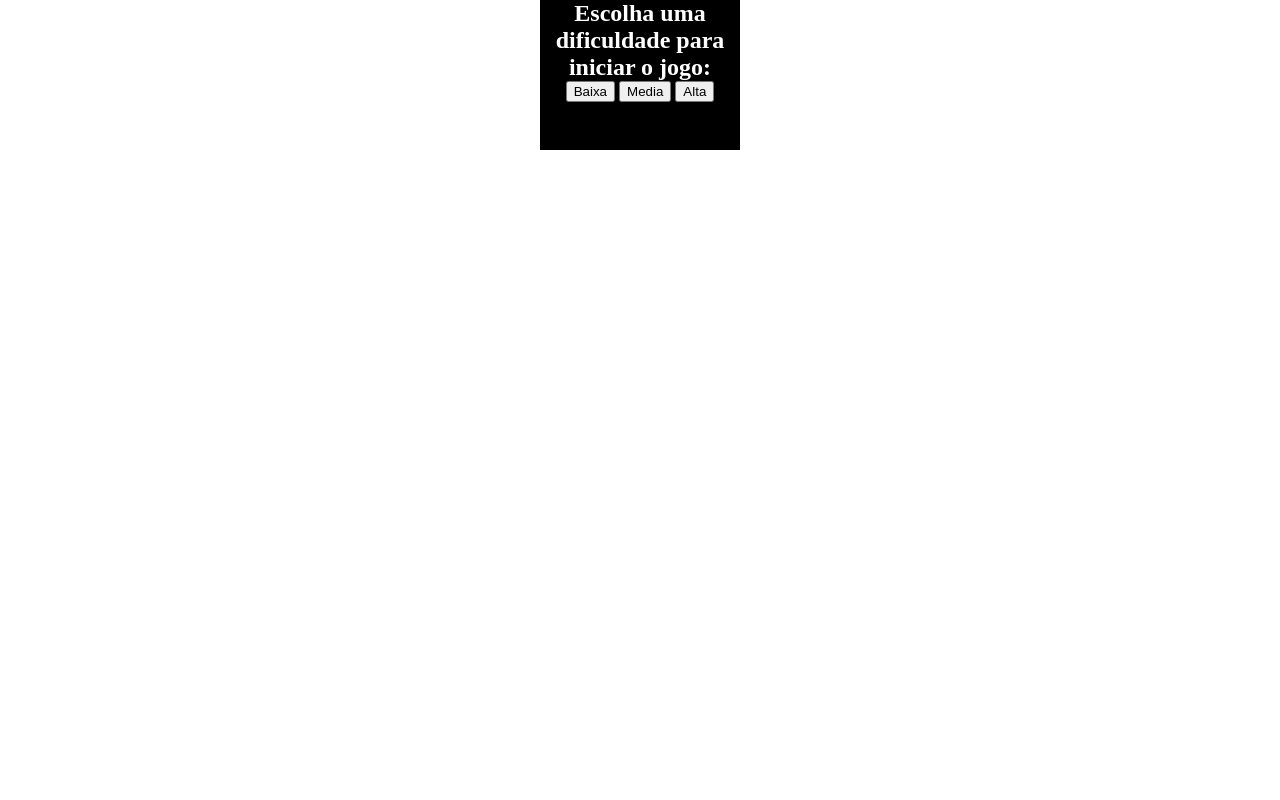
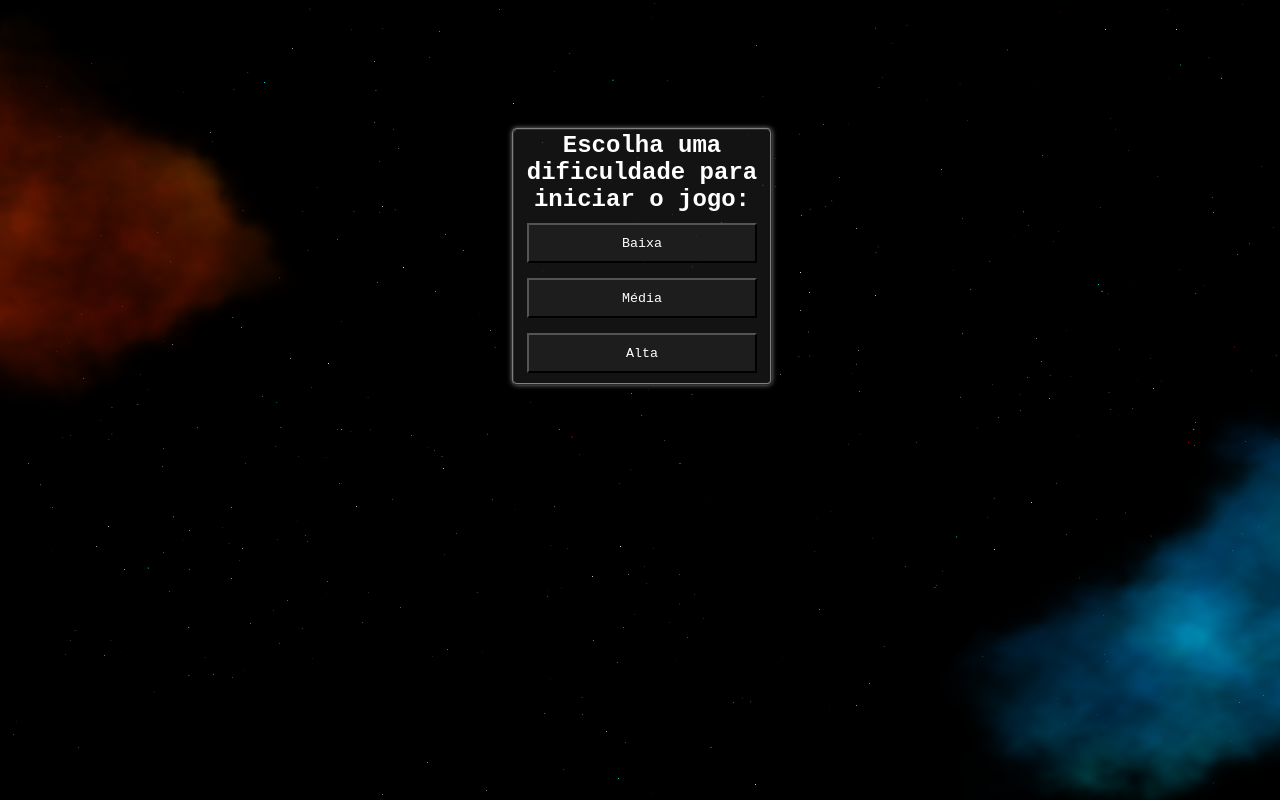
Before and after one commit to andregp96/space_game, a plain HTML site: page index.html in a window 1280 px wide. Drawn offline with Linux system fonts and the light colour scheme.

Commit message:
Menu inicial
Design do menu inicial do jogo.

```diff
--- a/index.html
+++ b/index.html
@@ -17,14 +17,25 @@
         <script src='classes/Game.js'></script>
     </head>
     <body>
-        <div id='menu' class='menu'>
-            <h2 style='margin:0px'>Escolha uma dificuldade para iniciar o jogo:</h2>
-            <input type='button' onclick="iniciaJogo(0)" value="Baixa">
-            <input type='button' onclick="iniciaJogo(1)" value="Media">
-            <input type='button' onclick="iniciaJogo(2)" value="Alta">
+        <div class='dialogue' id='main_screen'>
+            <div id='menu' class='menu'>
+                <h2 style='margin:2px;text-align: center'>Escolha uma dificuldade para iniciar o jogo:</h2>
+                <div>
+                    <input class='menu_button' type='button' onclick="iniciaJogo(0)" value="Baixa">
+                </div>
+
+                <div>
+                    <input class='menu_button' type='button' onclick="iniciaJogo(1)" value="Média">
+                </div>
+
+                <div>
+                    <input class='menu_button' type='button' onclick="iniciaJogo(2)" value="Alta">
+                </div>
+            </div>
         </div>
 
-        <div class='background' id='screen' style='display: none'>
+
+        <div class='game_screen' id='screen' style='display: none'>
 
         </div>
     </body>
--- a/starter.js
+++ b/starter.js
@@ -8,7 +8,7 @@ function redraw(){
 
 function iniciaJogo(dificuldade) {
     game = new Game();
-    document.getElementById('menu').style.display = "none";
+    document.getElementById('main_screen').style.display = "none";
     document.getElementById('screen').style.display = "block";
     game.initializeGame(dificuldade);
 
--- a/style/default.css
+++ b/style/default.css
@@ -3,26 +3,62 @@ body{
     height: 100vh;
     overflow:hidden;
     margin:0px;
+    position: absolute;
+    top:0px;
+    left:0px;
     /* background-image: url("../img/static_bg.png");
-    background-size:     cover;
-    background-repeat:   no-repeat;
-    background-position: center center;   */
+      */
 }
 
-.background{
+.game_screen{
     margin:0px;
     width:100%;
     height: 100%;
     position: relative;
 }
 
+.dialogue{
+    background-image: url("../img/static_bg.svg");
+    background-size: cover;
+    background-repeat: no-repeat;
+    background-position: center center;
+    width:100%;
+    height: 100%;
+    margin:0px;
+}
+
 .menu{
-    background-color: black;
-    color: white;
-    width: 200px;
-    height: 150px;
-    margin-left:calc(50% - 100px);
-    /* margin-top:calc(50% - 75px); */
+    background-color: rgba(32,32,32,0.6);
+    color:white;
+    border: 2px ridge grey;
+    box-shadow:  0 0 5px grey;
+    display:inline-block;
+    width: 20%;
+    margin-left:40%;
+    height:auto;
+    margin-top:10%;
+    font-family: 'Courier New', Courier, monospace;
+    border-radius:5px;
+}
+
+
+.menu div{
+    height:50px;
+    margin-top:5px;
+    margin-bottom: 5px;
     text-align: center;
-    position: relative;
 }
+
+.menu_button{
+    height:40px;
+    margin-top:5px;
+    width:90%;
+    background-color: rgba(32,32,32,0.8);
+    color:white;
+    font-family: 'Courier New', Courier, monospace;
+}
+
+.menu_button:hover{
+    cursor: pointer;
+    box-shadow:  0 0 5px white;
+}
--- a/style/game.css
+++ b/style/game.css
@@ -29,6 +29,9 @@
 .background{
     background-repeat: repeat-y;
     background-position: center center;
+    margin:0px;
+    height: 100%;
+    width: 100%;
 }
 
 .background img{
```
